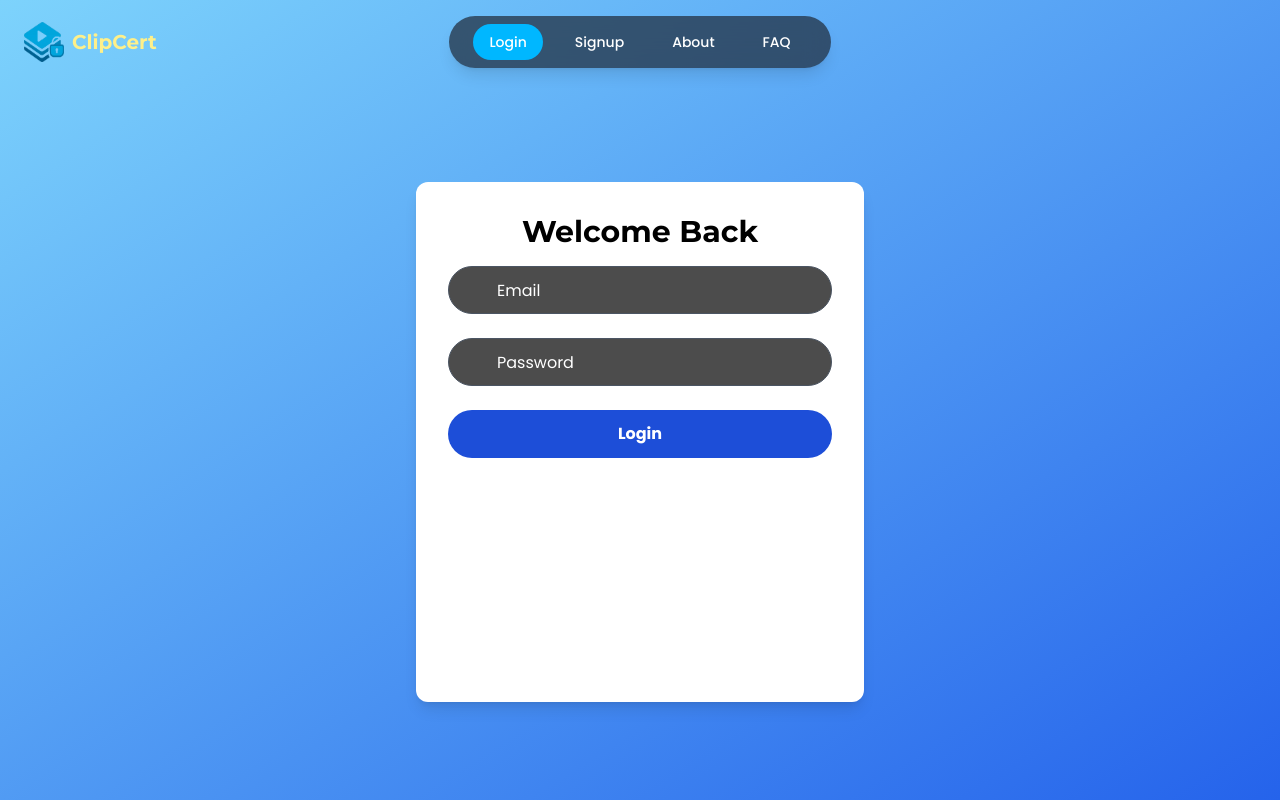
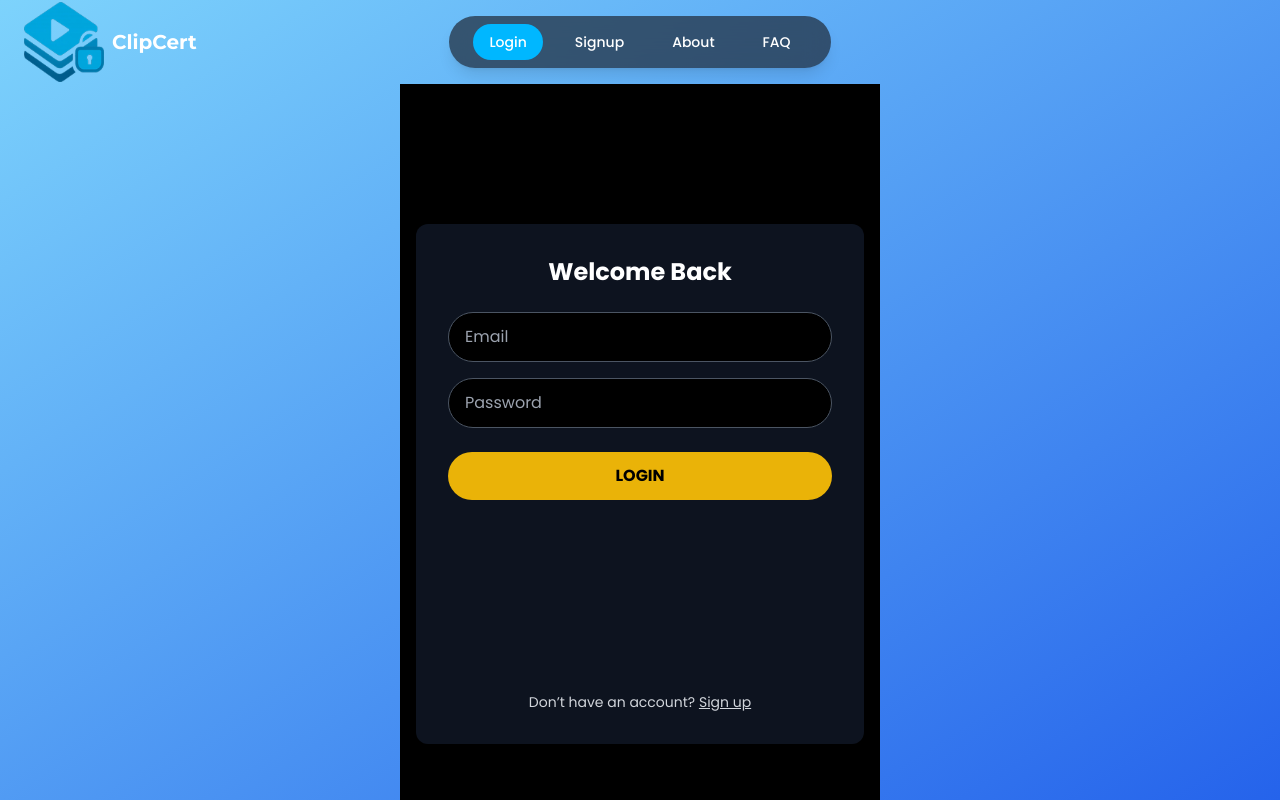
Before and after one commit to Vintr0n/AuthentiClip, a React (Vite) app in the folder frontend/: page /login in a window 1280 px wide. Built offline with nearby package versions, Linux system fonts and the light colour scheme.

Commit message:
Front end

```diff
--- a/frontend/src/components/AuthContext.jsx
+++ b/frontend/src/components/AuthContext.jsx
@@ -25,8 +25,8 @@ export function AuthProvider({ children }) {
 
         if (!res.ok) throw new Error("Session invalid");
 
-        const data = await res.json();
-        setUser(data);
+const data = await res.json();
+setUser(data.username || data.email || data);
       } catch (err) {
         localStorage.removeItem("access_token");
         setUser(null);
--- a/frontend/src/components/Header.jsx
+++ b/frontend/src/components/Header.jsx
@@ -25,8 +25,8 @@ export default function Header() {
     <header className="relative w-full px-6 py-4 flex items-center justify-between">
       {/* Logo (left aligned) */}
       <div className="flex items-center space-x-2 absolute left-6 top-1/2 transform -translate-y-1/2">
-        <img src="/logo.png" alt="Logo" className="w-10 h-10" />
-        <h1 className="text-xl font-bold font-montserrat text-yellow-200">ClipCert</h1>
+        <img src="/logo.png" alt="Logo" className="w-20 h-20" />
+        <h1 className="text-xl font-bold font-montserrat text-white-200">ClipCert</h1>
       </div>
 
       {/* Nav Menu (centered) */}
--- a/frontend/src/pages/Login.jsx
+++ b/frontend/src/pages/Login.jsx
@@ -1,30 +1,33 @@
 import { useState } from 'react';
-import { useNavigate } from 'react-router-dom';
+import { Link, useNavigate } from 'react-router-dom';
 import { useAuth } from '../components/AuthContext';
 
 export default function Login() {
   const [email, setEmail] = useState('');
   const [password, setPassword] = useState('');
   const [error, setError] = useState(null);
+  const { login } = useAuth();
   const navigate = useNavigate();
-  const { refreshAuth } = useAuth();
 
   const handleLogin = async (e) => {
     e.preventDefault();
     setError(null);
 
     try {
-      const response = await fetch('https://video-auth-serverside.onrender.com/auth/login', {
+      const response = await fetch('https://video-auth-serverside.onrender.com/auth/token', {
         method: 'POST',
         headers: { 'Content-Type': 'application/x-www-form-urlencoded' },
-        body: new URLSearchParams({ username: email, password }),
+        body: new URLSearchParams({
+          username: email,
+          password: password,
+        }),
       });
 
       const data = await response.json();
       if (!response.ok) throw new Error(data.detail || 'Login failed');
 
       localStorage.setItem('access_token', data.access_token);
-      refreshAuth();
+      login(email);
       navigate('/upload');
     } catch (err) {
       setError(err.message);
@@ -32,56 +35,49 @@ export default function Login() {
   };
 
   return (
-<div className="w-full max-w-md h-[520px] bg-white rounded-xl p-8 shadow-lg text-black flex flex-col justify-between">
+    <div className="min-h-screen flex flex-col items-center justify-center bg-black px-4">
+      <form
+        onSubmit={handleLogin}
+        className="w-full max-w-md h-[520px] bg-gray-900/80 rounded-xl p-8 shadow-lg text-white flex flex-col justify-between"
+      >
+        <div>
+          <h2 className="text-2xl font-bold mb-6 text-center">Welcome Back</h2>
 
-      <h2 className="text-3xl font-montserrat font-bold text-center mb-4">Welcome Back</h2>
-
-      <form onSubmit={handleLogin} className="space-y-6 flex-grow">
-        <div className="relative">
           <input
             type="email"
             placeholder="Email"
-            className="w-full h-12 pl-12 pr-4 rounded-full bg-black/70 text-white placeholder-white border border-gray-600 focus:outline-none focus:ring-2 focus:ring-accent"
             value={email}
             onChange={(e) => setEmail(e.target.value)}
             required
+            className="w-full px-4 py-3 mb-4 border border-gray-600 rounded-full bg-black text-white placeholder-gray-400 focus:outline-none focus:ring-2 focus:ring-yellow-500"
           />
-          <div className="absolute top-1/2 left-4 transform -translate-y-1/2 text-white">
-            <i className="fa fa-envelope"></i>
-          </div>
-        </div>
 
-        <div className="relative">
           <input
             type="password"
             placeholder="Password"
-            className="w-full h-12 pl-12 pr-4 rounded-full bg-black/70 text-white placeholder-white border border-gray-600 focus:outline-none focus:ring-2 focus:ring-accent"
             value={password}
             onChange={(e) => setPassword(e.target.value)}
             required
+            className="w-full px-4 py-3 mb-6 border border-gray-600 rounded-full bg-black text-white placeholder-gray-400 focus:outline-none focus:ring-2 focus:ring-yellow-500"
           />
-          <div className="absolute top-1/2 left-4 transform -translate-y-1/2 text-white">
-            <i className="fa fa-lock"></i>
-          </div>
+
+          {error && <p className="text-red-400 text-sm mb-4">{error}</p>}
+
+          <button
+            type="submit"
+            className="w-full py-3 rounded-full bg-yellow-500 hover:bg-yellow-600 text-black font-semibold transition"
+          >
+            LOGIN
+          </button>
         </div>
 
-        {error && <p className="text-red-500 text-sm text-center">{error}</p>}
-
-<button
-  type="submit"
-  className="w-full py-3 mt-2 rounded-full bg-blue-700 hover:bg-blue-800 text-white font-semibold transition"
->
-  Login
-</button>
-
+        <p className="text-sm text-center text-gray-300">
+          Don’t have an account?{' '}
+          <Link to="/signup" className="underline hover:text-yellow-400">
+            Sign up
+          </Link>
+        </p>
       </form>
-
-      <div className="text-center text-white text-sm mt-4">
-        Don’t have an account?{' '}
-        <span className="underline cursor-pointer" onClick={() => navigate('/signup')}>
-          Sign up
-        </span>
-      </div>
     </div>
   );
 }
--- a/frontend/src/pages/Signup.jsx
+++ b/frontend/src/pages/Signup.jsx
@@ -1,5 +1,5 @@
 import { useState } from 'react';
-import { useNavigate } from 'react-router-dom';
+import { Link, useNavigate } from 'react-router-dom';
 
 export default function Signup() {
   const [email, setEmail] = useState('');
@@ -19,7 +19,6 @@ body: new URLSearchParams({
           username: email,
           password: password,
         }),
-
       });
 
       const data = await response.json();
@@ -32,56 +31,49 @@ body: new URLSearchParams({
   };
 
   return (
-	<div className="w-full max-w-md h-[520px] bg-white rounded-xl p-8 shadow-lg text-black flex flex-col justify-between">
+    <div className="min-h-screen flex flex-col items-center justify-center bg-black px-4">
+      <form
+        onSubmit={handleSignup}
+        className="w-full max-w-md h-[520px] bg-gray-900/80 rounded-xl p-8 shadow-lg text-white flex flex-col justify-between"
+      >
+        <div>
+          <h2 className="text-2xl font-bold mb-6 text-center">Create an Account</h2>
 
-      <h2 className="text-3xl font-montserrat font-bold text-center mb-4">Create Account</h2>
-
-      <form onSubmit={handleSignup} className="space-y-6 flex-grow">
-        <div className="relative">
           <input
             type="email"
             placeholder="Email"
-            className="w-full h-12 pl-12 pr-4 rounded-full bg-black/70 text-white placeholder-white border border-gray-600 focus:outline-none focus:ring-2 focus:ring-accent"
             value={email}
             onChange={(e) => setEmail(e.target.value)}
             required
+            className="w-full px-4 py-3 mb-4 border border-gray-600 rounded-full bg-black text-white placeholder-gray-400 focus:outline-none focus:ring-2 focus:ring-yellow-500"
           />
-          <div className="absolute top-1/2 left-4 transform -translate-y-1/2 text-white">
-            <i className="fa fa-envelope"></i>
-          </div>
-        </div>
 
-        <div className="relative">
           <input
             type="password"
             placeholder="Password"
-            className="w-full h-12 pl-12 pr-4 rounded-full bg-black/70 text-white placeholder-white border border-gray-600 focus:outline-none focus:ring-2 focus:ring-accent"
             value={password}
             onChange={(e) => setPassword(e.target.value)}
             required
+            className="w-full px-4 py-3 mb-6 border border-gray-600 rounded-full bg-black text-white placeholder-gray-400 focus:outline-none focus:ring-2 focus:ring-yellow-500"
           />
-          <div className="absolute top-1/2 left-4 transform -translate-y-1/2 text-white">
-            <i className="fa fa-lock"></i>
-          </div>
-        </div>
 
-        {error && <p className="text-red-500 text-sm text-center">{error}</p>}
+          {error && <p className="text-red-400 text-sm mb-4">{error}</p>}
 
           <button
             type="submit"
-  className="w-full py-3 mt-2 rounded-full bg-blue-700 hover:bg-blue-800 text-white font-semibold transition"
+            className="w-full py-3 rounded-full bg-yellow-500 hover:bg-yellow-600 text-black font-semibold transition"
           >
-  Sign up
+            SIGN UP
           </button>
+        </div>
 
+        <p className="text-sm text-center text-gray-300">
+          Already have an account?{' '}
+          <Link to="/login" className="underline hover:text-yellow-400">
+            Login
+          </Link>
+        </p>
       </form>
-
-      <div className="text-center text-white text-sm mt-4">
-        Already have an account?{' '}
-        <span className="underline cursor-pointer" onClick={() => navigate('/login')}>
-          Login
-        </span>
-      </div>
     </div>
   );
 }
```
Lines whose indentation alone changed are shown as unchanged.
